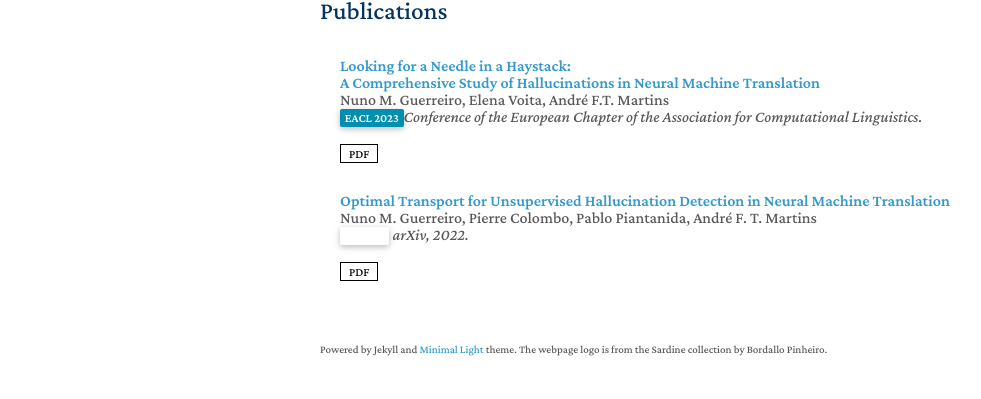
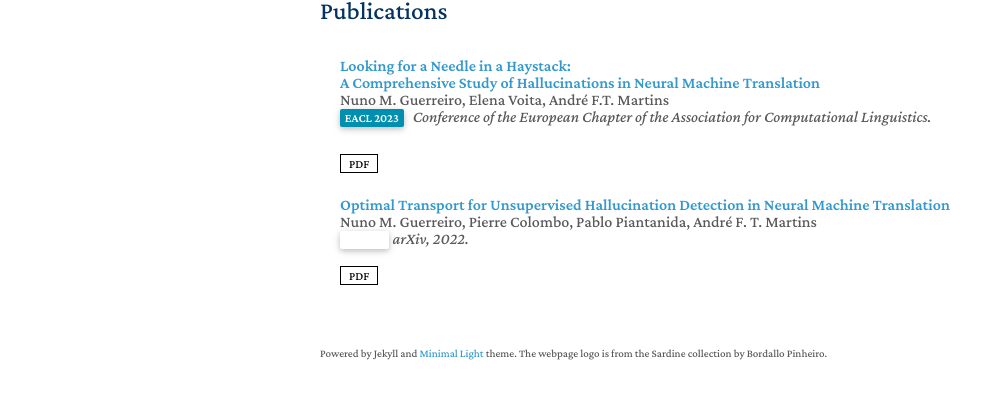
Before and after one commit to sardine-cs/sardine-cs.github.io, a Jekyll site: the page built from index.md, in a window 1280 px wide and 900 px high, scrolled down 646 px. Shown: the part 470-869 px from the top of the window, without its empty margins (150-1131 px from the left). Built offline with Jekyll 4.4.1, drawn with Linux system fonts in a browser that asks for light colours; nearby versions of some CDN libraries; a style sheet for code colours, icons or effects is not loaded.

Commit message:
Changes to publications

```diff
--- a/_includes/publications.md
+++ b/_includes/publications.md
@@ -7,7 +7,7 @@
   <div class="col-sm-12" style="position: relative;width: 100%;padding-right: 15px;padding-left: 20px;">
       <div class="title"><a href="https://arxiv.org/abs/2208.05309">Looking for a Needle in a Haystack: <br> A Comprehensive Study of Hallucinations in Neural Machine Translation</a></div>
       <div class="author">Nuno M. Guerreiro, Elena Voita, André F.T. Martins</div>
-      <div class="periodical"><span class="badge badge-mine">EACL 2023</span><em>Conference of the European Chapter of the Association for Computational Linguistics.</em></div><br>
+      <div class="periodical" style="position: relative; padding-bottom: 10px;"><span class="badge badge-mine">EACL 2023</span> &nbsp; <em>Conference of the European Chapter of the Association for Computational Linguistics.</em></div><br>
     <div class="links">
       <a href="https://arxiv.org/pdf/2208.05309.pdf" class="btn btn-sm z-depth-1" role="button" target="_blank" style="font-size:12px;">PDF</a>
     </div>
```
